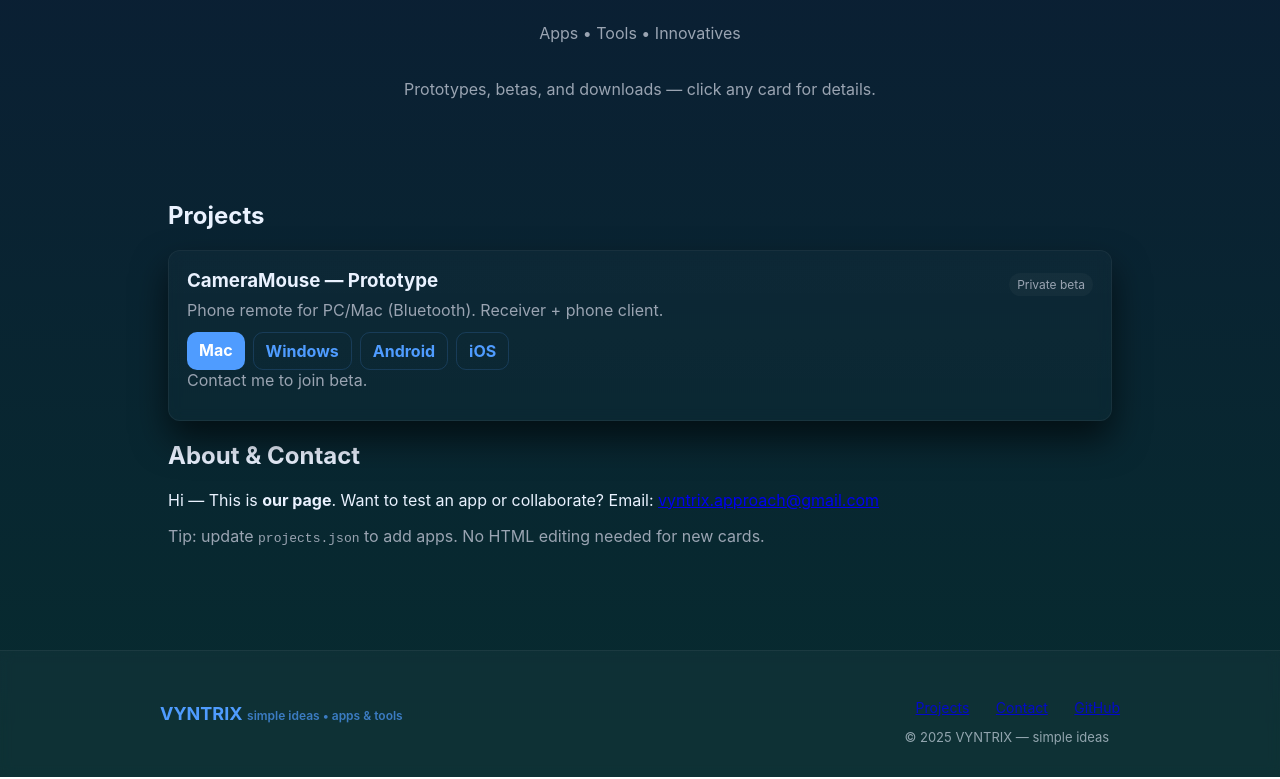
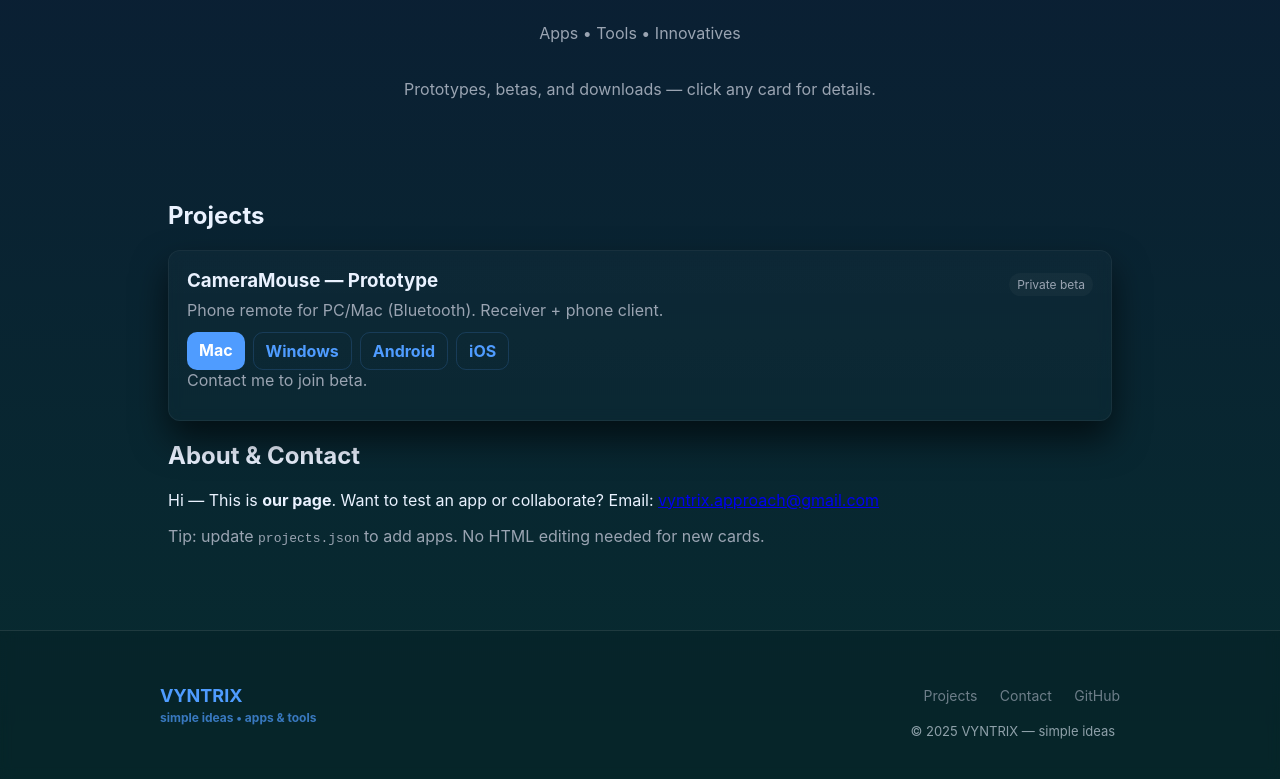
Before and after one commit to srujanchityala929-hub/Srujan-site, a plain HTML site: page index.html in a window 1280 px wide. Shown: the part 200-979 px from the top of the page. Drawn offline with Linux system fonts and the light colour scheme.

Commit message:
Update styles.css

```diff
--- a/styles.css
+++ b/styles.css
@@ -166,3 +166,72 @@ body{
   .hero h1{ font-size:28px; }
   .wrap{ padding:18px; }
 }
+/* --- VYNTRIX Footer Styles --- */
+.site-footer {
+  background: rgba(0,0,0,0.12);
+  padding: 40px 20px;
+  margin-top: 40px;
+  backdrop-filter: blur(6px);
+  border-top: 1px solid rgba(255,255,255,0.1);
+}
+
+.footer-inner {
+  display: flex;
+  justify-content: space-between;
+  align-items: center;
+  max-width: 1000px;
+  margin: 0 auto;
+  flex-wrap: wrap;
+}
+
+.footer-left {
+  display: flex;
+  align-items: center;
+  gap: 14px;
+}
+
+.footer-logo {
+  height: 38px;
+  width: auto;
+  border-radius: 4px;
+}
+
+.footer-brand {
+  font-size: 18px;
+  font-weight: 700;
+  color: var(--accent);
+}
+
+.footer-sub {
+  display: block;
+  font-size: 12px;
+  opacity: 0.7;
+  margin-top: 4px;
+}
+
+.footer-right {
+  text-align: right;
+}
+
+.footer-links a {
+  color: var(--muted);
+  margin-left: 18px;
+  font-size: 14px;
+  text-decoration: none;
+  opacity: 0.7;
+  transition: 0.2s;
+}
+
+.footer-links a:hover {
+  opacity: 1;
+  color: var(--accent);
+}
+
+/* copyright row */
+.footer-copy {
+  margin-top: 18px;
+  width: 100%;
+  text-align: center;
+  font-size: 13px;
+  opacity: 0.6;
+}
```
